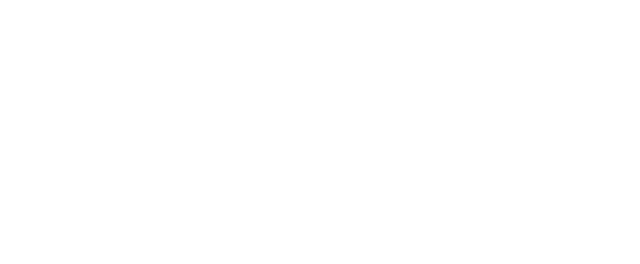
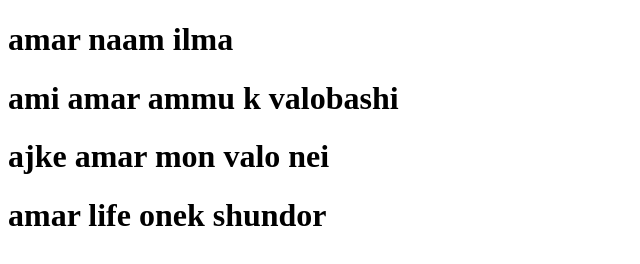
Before and after one commit to ilma9090/my-third-repo, a plain HTML site: page index.html in a window 1280 px wide. Shown: the whole page, without its empty margins (0-640 px from the left). Drawn offline with Linux system fonts and the light colour scheme.

Commit message:
headed added

```diff
--- a/index.html
+++ b/index.html
@@ -7,6 +7,9 @@
     <title>my-first-repo</title>
 </head>
 <body>
-
+    <h1>amar naam ilma</h1>
+    <h1>ami amar ammu k valobashi</h1>
+    <h1>ajke amar mon valo nei</h1>
+    <h1>amar life onek shundor</h1>
 </body>
 </html>
```
